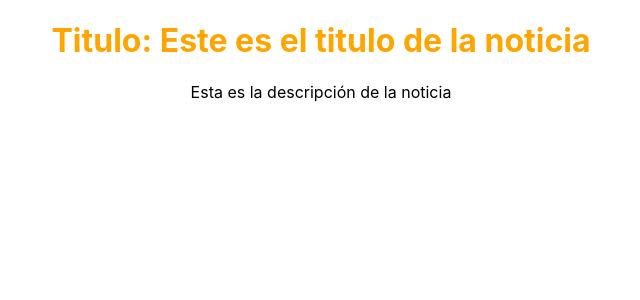
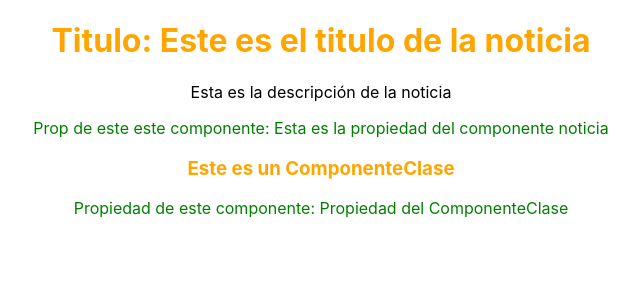
Before and after one commit to marianaalmada/Informatorio-React-2022, a React (Create React App) app: page / in a window 1280 px wide. Shown: the top 300 px of the page, without its empty margins (319-959 px from the left). Built offline with nearby package versions, Linux system fonts and the light colour scheme.

Commit message:
componente en clase y propiedades

```diff
--- a/src/App.js
+++ b/src/App.js
@@ -2,6 +2,7 @@
 import './App.css';
 import './Noticia.css';
 import Noticia from './components/Noticia';
+import ComponenteClase from './components/ComponenteClase';
 
 function App() {
   return (
@@ -20,7 +21,8 @@
           Learn React
         </a>
   </header>*/}
-      <Noticia></Noticia>
+      <Noticia prop="Esta es la propiedad del componente noticia"></Noticia>
+      <ComponenteClase prop="Propiedad del ComponenteClase"></ComponenteClase>
     </div>
   );
 }
--- a/src/Noticia.css
+++ b/src/Noticia.css
@@ -1,3 +1,7 @@
-.noticia__titulo {
+.noticia__titulo, .componente__titulo{
     color: orange;
 }
+
+.noticia__prop, .componente__prop {
+    color: green;
+}
--- /dev/null
+++ b/src/components/ComponenteClase.js
@@ -0,0 +1,16 @@
+import React, { Component } from 'react';
+
+class ComponenteClase extends Component {
+
+    render() {
+        const { prop } = this.props;
+        return (
+            <div>
+                <h3 className='componente__titulo'>Este es un ComponenteClase</h3>
+                <p className='componente__prop'>Propiedad de este componente: {prop}</p>
+            </div>
+        )
+    }
+}
+
+export default ComponenteClase
--- a/src/components/Noticia.js
+++ b/src/components/Noticia.js
@@ -1,15 +1,17 @@
-function Noticia() {
+function Noticia(props) {
     const noticia = {
       titulo: "Este es el titulo de la noticia",
       descrip: "Esta es la descripción de la noticia"
     }
 
     const {titulo, descrip} = noticia;
+    const {prop} = props;
 
     return (
       <div className="noticia">
         <h1 className="noticia__titulo">Titulo: {titulo}</h1>
         <p className='noticia__descrip'>{descrip}</p>
+        <p className="noticia__prop">Prop de este este componente: {prop}</p>
       </div>
     );
   }
```
